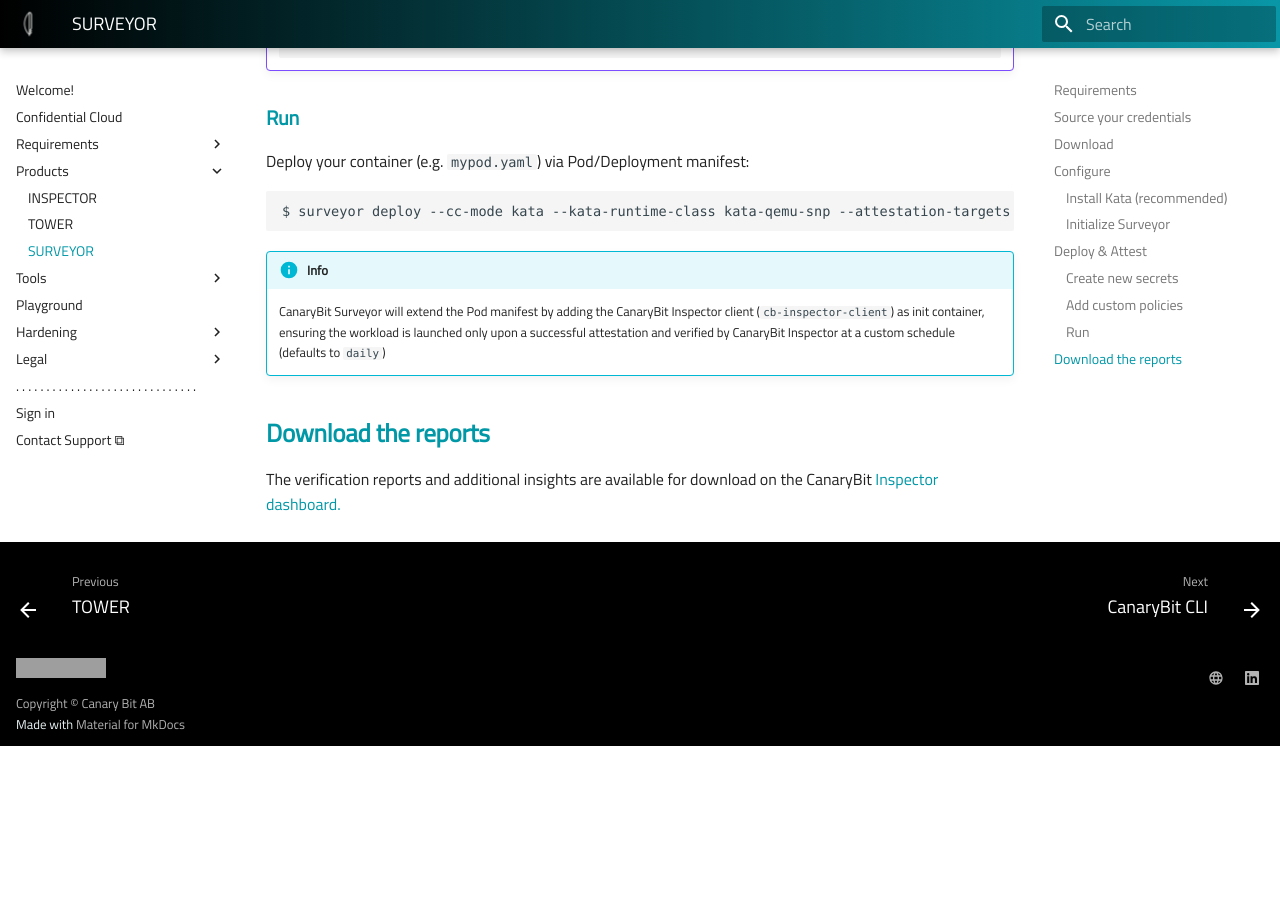
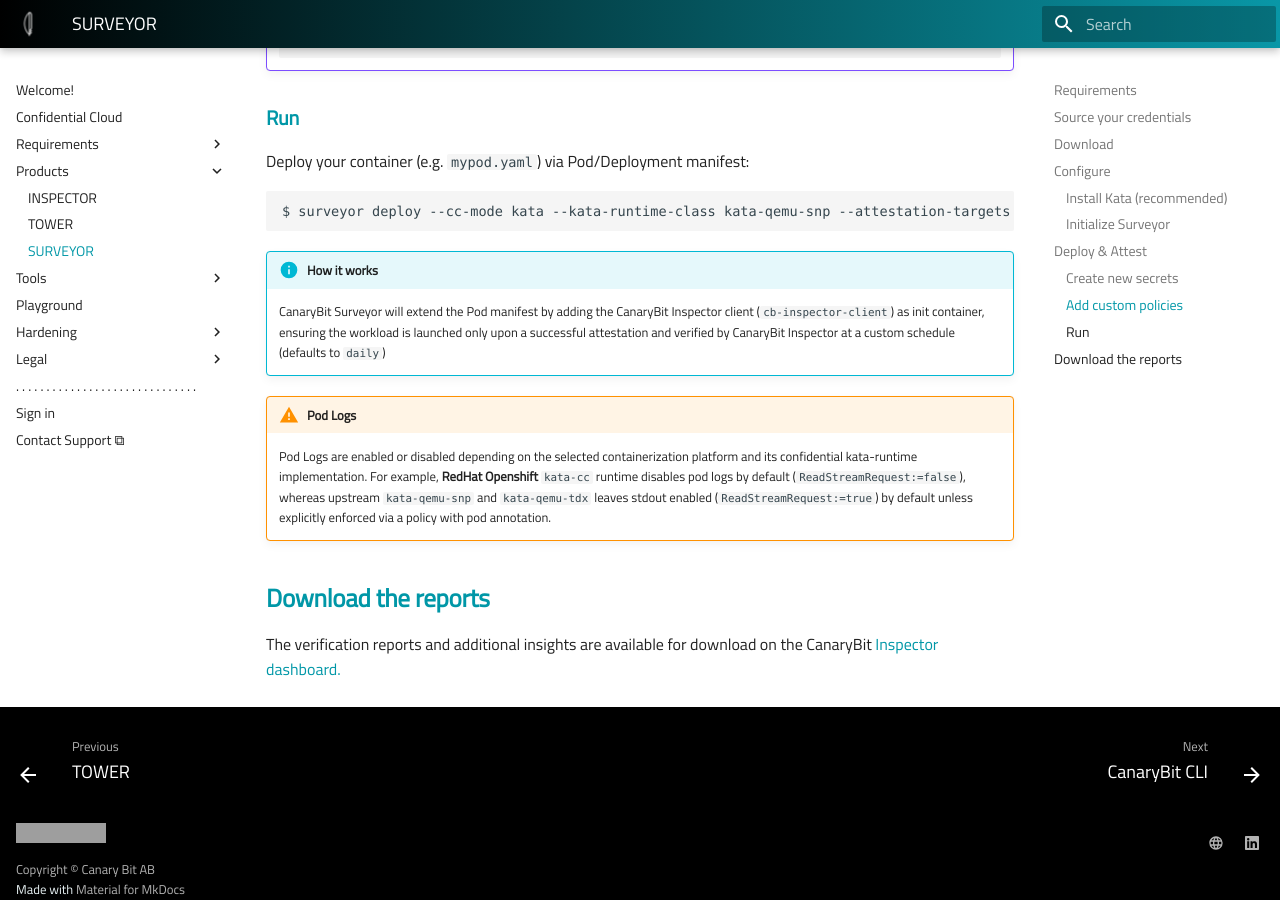
Before and after one commit to canarybit/cc-docs, an MkDocs documentation site: the page built from docs/products/surveyor.md, in a window 1280 px wide and 900 px high, scrolled down 3464 px. Built offline with MkDocs 1.6.1 and Material for MkDocs 9.7.7, drawn with Linux system fonts in a browser that asks for light colours; before the commit the page ends 4210 px from its top, so only the background shows below that; grey boxes are pictures that could not be loaded.

Commit message:
Add info about pod logs

````diff
--- a/docs/products/surveyor.md
+++ b/docs/products/surveyor.md
@@ -154,8 +154,12 @@ Deploy your container (e.g. `mypod.yaml`) via Pod/Deployment manifest:
 $ surveyor deploy --cc-mode kata --kata-runtime-class kata-qemu-snp --attestation-targets snp --attestation-policy mypolicy.rego mypod.yaml
 ```
 
-!!! info
+!!! info "How it works"
     CanaryBit Surveyor will extend the Pod manifest by adding the CanaryBit Inspector client (`cb-inspector-client`) as init container, ensuring the workload is launched only upon a successful attestation and verified by CanaryBit Inspector at a custom schedule (defaults to `daily`)
+
+!!! warning "Pod Logs"
+    Pod Logs are enabled or disabled depending on the selected containerization platform and its confidential kata-runtime implementation.
+    For example, **RedHat Openshift** `kata-cc` runtime disables pod logs by default (`ReadStreamRequest:=false`), whereas upstream `kata-qemu-snp` and `kata-qemu-tdx` leaves stdout enabled (`ReadStreamRequest:=true`) by default unless explicitly enforced via a policy with pod annotation.
 
 ## Download the reports
 
````
